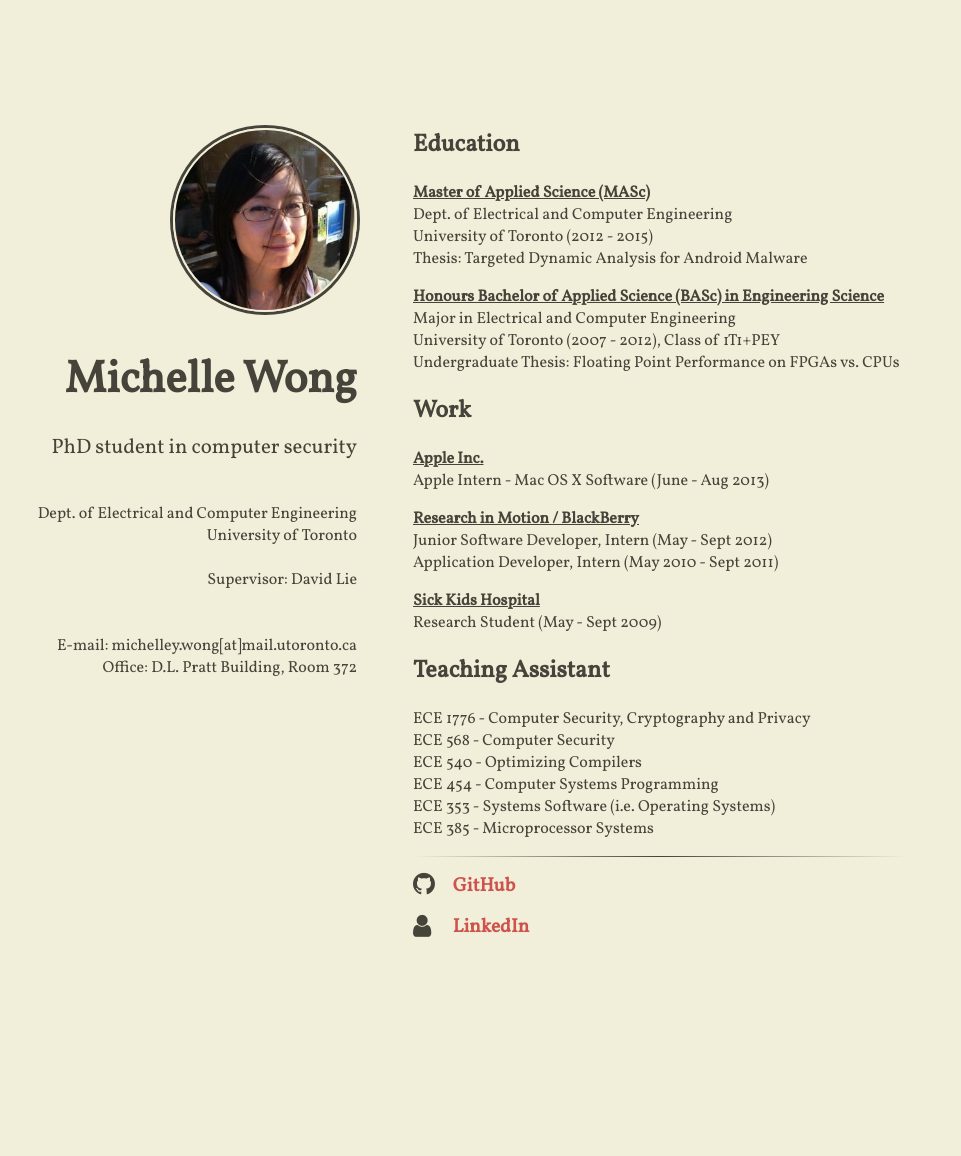
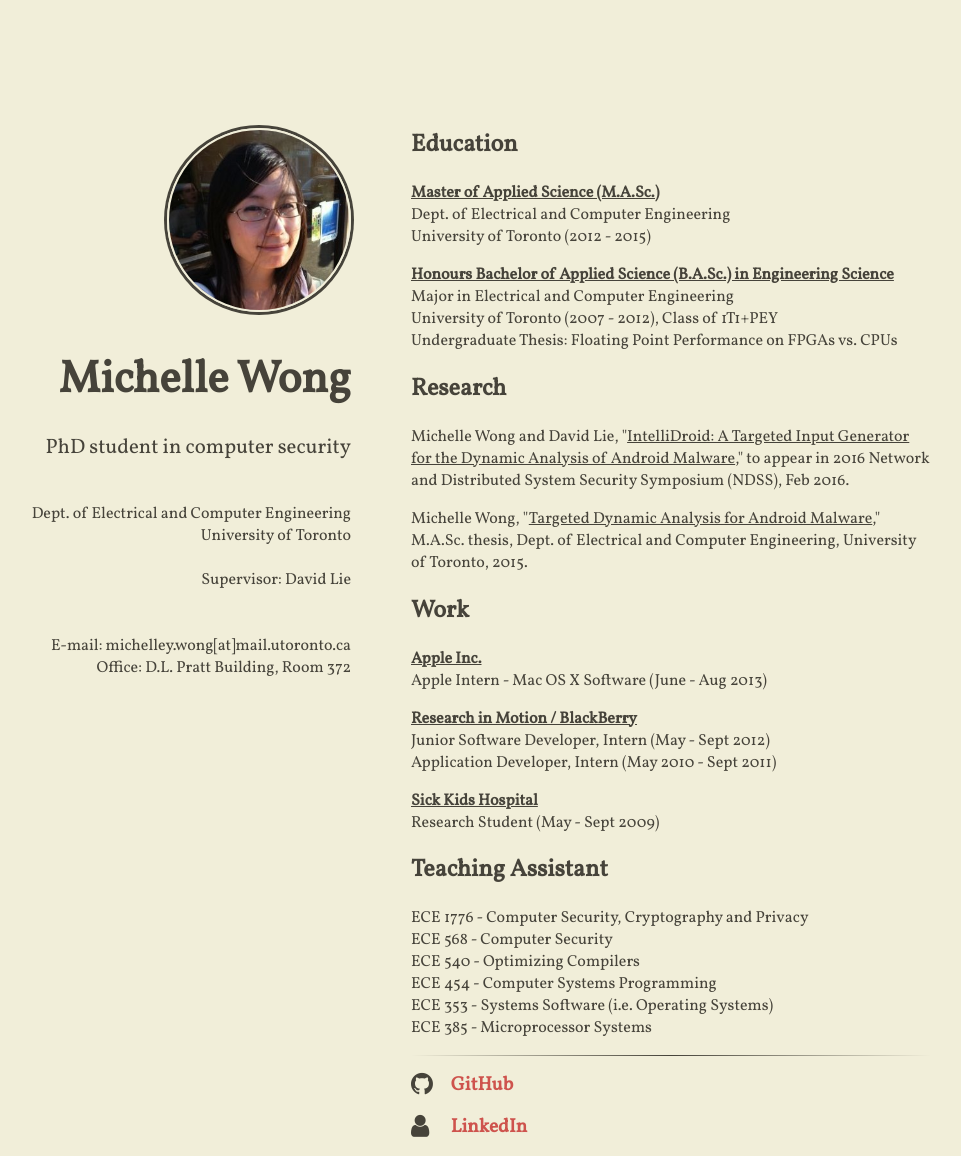
Before and after one commit to miwong/miwong.github.io, a Jekyll site: the page built from index.html, in a window 1280 px wide. Shown: the whole page, without its empty margins (189-1150 px from the left). Built offline with Jekyll 4.4.1, drawn with Linux system fonts in a browser that asks for light colours; nearby versions of some CDN libraries; before the commit the page ends 956 px from its top, so only the background shows below that.

Commit message:
Add research section, update layout width

```diff
--- a/_config.yml
+++ b/_config.yml
@@ -25,4 +25,4 @@ highlighter: pygments
 
 # Permalinks
 permalink: pretty
-relative_permalinks: true
+#relative_permalinks: true
--- a/_includes/content.html
+++ b/_includes/content.html
@@ -1,15 +1,22 @@
 <h2>Education</h2>
 <p>
-    <b><u>Master of Applied Science (MASc)</u></b><br>
+    <b><u>Master of Applied Science (M.A.Sc.)</u></b><br>
     Dept. of Electrical and Computer Engineering<br>
     University of Toronto (2012 - 2015)<br>
-    Thesis: Targeted Dynamic Analysis for Android Malware<br>
 </p>
 <p>
-    <b><u>Honours Bachelor of Applied Science (BASc) in Engineering Science</u></b><br>
+    <b><u>Honours Bachelor of Applied Science (B.A.Sc.) in Engineering Science</u></b><br>
     Major in Electrical and Computer Engineering<br>
     University of Toronto (2007 - 2012), Class of 1T1+PEY<br>
     Undergraduate Thesis: Floating Point Performance on FPGAs vs. CPUs<br>
+</p>
+
+<h2>Research</h2>
+<p>
+    Michelle Wong and David Lie, "<u>IntelliDroid: A Targeted Input Generator for the Dynamic Analysis of Android Malware</u>," to appear in 2016 Network and Distributed System Security Symposium (NDSS), Feb 2016.
+</p>
+<p>
+    Michelle Wong, "<u>Targeted Dynamic Analysis for Android Malware</u>," M.A.Sc. thesis, Dept. of Electrical and Computer Engineering, University of Toronto, 2015.
 </p>
 
 <h2>Work</h2>
--- a/assets/main.scss
+++ b/assets/main.scss
@@ -128,11 +128,11 @@ footer {
 }
 
 /* All other devices (768px and up) */
-@media (min-width: 950px) {
+@media (min-width: 1024px) {
 	/* past 768px the layout is changed and the wrapper has a fixed width of 680px
 	to accomodate both the header column and the content column */
 	.wrapper {
-		width: 950px;
+		width: 1000px;
 	}
 
 	/* the header column stays left and has a dynamic width with all contents
```
